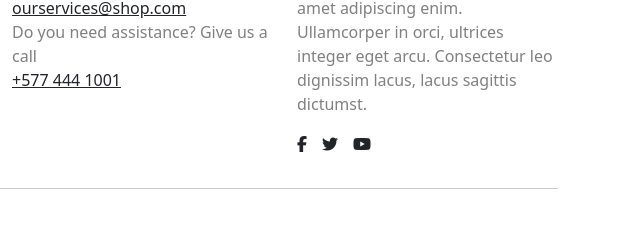
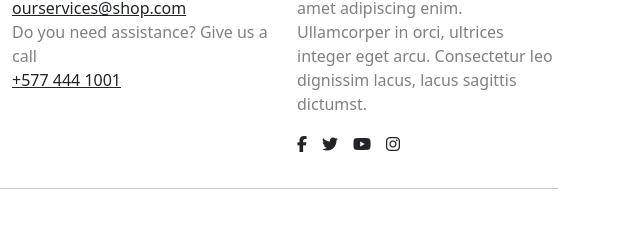
Before and after one commit to oshin657/ecommerce, a plain HTML site: page index.html in a window 1280 px wide. Shown: the part 2779-3009 px from the top of the page, 640-1280 px from the left. Drawn offline with nearby package versions, Linux system fonts and the light colour scheme.

Commit message:
restored instagram

```diff
--- a/index.html
+++ b/index.html
@@ -308,7 +308,7 @@ href="https://cdnjs.cloudflare.com/ajax/libs/OwlCarousel2/2.3.4/assets/owl.theme
             <li><i class="fa-brands fa-facebook-f"></i></li>
             <li><i class="fa-brands fa-twitter"></i></li>
             <li><i class="fa-brands fa-youtube"></i></li>
-            <!-- <li><i class="fa-brands fa-instagram"></i></li> -->
+            <li><i class="fa-brands fa-instagram"></i></li>
         </ul>
 
 
```
